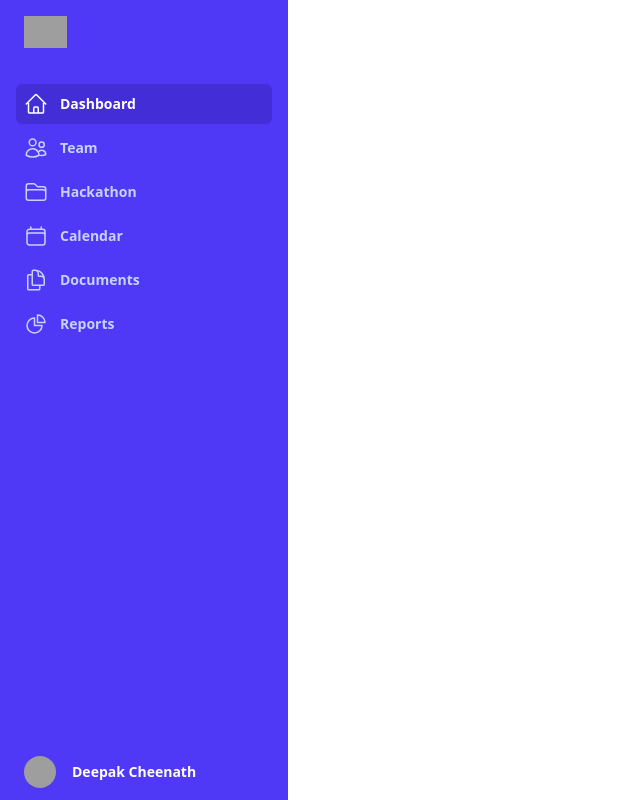
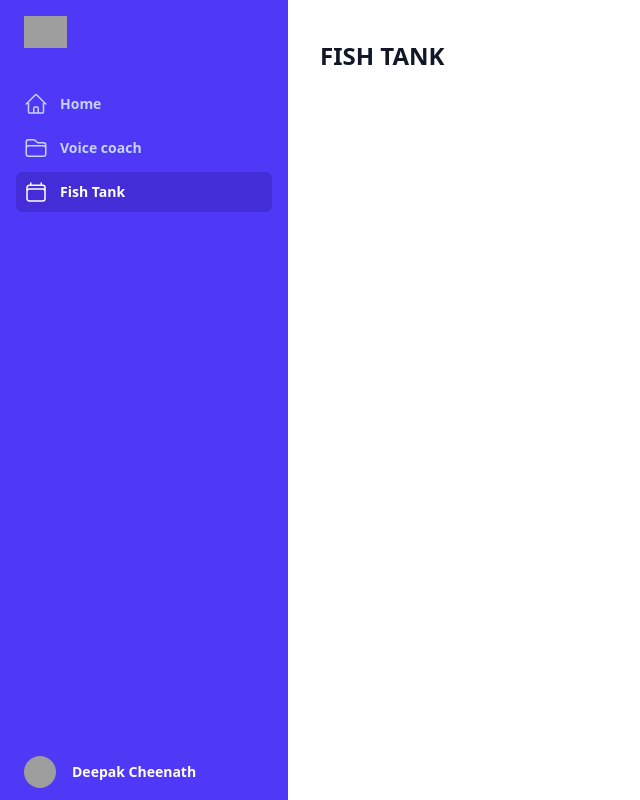
Before and after one commit to deepakjoy/onepunch-labs, a React (Vite) app in the folder client/: page /fish-tank in a window 1280 px wide. Shown: the whole page, without its empty margins (0-640 px from the left). Built offline with nearby package versions, Linux system fonts and the light colour scheme; grey boxes are pictures that could not be loaded.

Commit message:
Cleaned up UI and added blank page for Fish Tank project.

```diff
--- a/client/src/App.tsx
+++ b/client/src/App.tsx
@@ -2,31 +2,32 @@
 
 import { useState } from 'react'
 import { Dialog, DialogBackdrop, DialogPanel, TransitionChild } from '@headlessui/react'
-import { BrowserRouter as Router, Routes, Route, Link } from 'react-router-dom'
+import { Routes, Route, Link, useLocation } from 'react-router-dom'
 import {
   Bars3Icon,
   CalendarIcon,
-  ChartPieIcon,
-  DocumentDuplicateIcon,
   FolderIcon,
   HomeIcon,
-  UsersIcon,
   XMarkIcon,
 } from '@heroicons/react/24/outline'
-import VoiceCoach from './components/VoiceCoach'
+import VoiceCoach from '@components/VoiceCoach'
+import FishTank from '@components/FishTank'
 
-const navigation = [
-  { name: 'Dashboard', href: '/', icon: HomeIcon, current: true },
-  { name: 'Team', href: '/team', icon: UsersIcon, current: false },
-  { name: 'Hackathon', href: '/hackathon', icon: FolderIcon, current: false },
-  { name: 'Calendar', href: '/calendar', icon: CalendarIcon, current: false },
-  { name: 'Documents', href: '/documents', icon: DocumentDuplicateIcon, current: false },
-  { name: 'Reports', href: '/reports', icon: ChartPieIcon, current: false },
+type NavigationItem = {
+  name: string;
+  href: string;
+  icon: React.ComponentType<React.SVGProps<SVGSVGElement>>;
+  current?: boolean;
+};
+
+const navigation: NavigationItem[] = [
+  { name: 'Home', href: '/', icon: HomeIcon },
+  { name: 'Voice coach', href: '/voice-coach', icon: FolderIcon },
+  { name: 'Fish Tank', href: '/fish-tank', icon: CalendarIcon }
 ]
-const teams = [
-  { id: 1, name: 'Heroicons', href: '#', initial: 'H', current: false },
-  { id: 2, name: 'Tailwind Labs', href: '#', initial: 'T', current: false },
-  { id: 3, name: 'Workcation', href: '#', initial: 'W', current: false },
+const projects = [
+  { id: 1, name: 'Voice Coach', href: '#', initial: 'H', current: false },
+  { id: 2, name: 'Fish Tank', href: '#', initial: 'H', current: false }
 ]
 
 function classNames(...classes: string[]) {
@@ -35,9 +36,16 @@ function classNames(...classes: string[]) {
 
 export default function Example() {
   const [sidebarOpen, setSidebarOpen] = useState(false)
+  const location = useLocation();
+  // Determine which nav item is current based on location.pathname
+  const navWithCurrent: NavigationItem[] = navigation.map(item => {
+    if (item.href === '/') {
+      return { ...item, current: location.pathname === '/' };
+    }
+    return { ...item, current: location.pathname.startsWith(item.href) };
+  });
 
   return (
-    <Router>
     <div>
       <Dialog open={sidebarOpen} onClose={setSidebarOpen} className="relative z-50 lg:hidden">
         <DialogBackdrop
@@ -71,7 +79,7 @@ export default function Example() {
                 <ul role="list" className="flex flex-1 flex-col gap-y-7">
                   <li>
                     <ul role="list" className="-mx-2 space-y-1">
-                        {navigation.map((item) => (
+                      {navWithCurrent.map((item) => (
                         <li key={item.name}>
                           <Link
                             to={item.href}
@@ -96,9 +104,9 @@ export default function Example() {
                     </ul>
                   </li>
                   <li>
-                      <div className="text-xs/6 font-semibold text-indigo-200">Your teams</div>
+                    <div className="text-xs/6 font-semibold text-indigo-200">Projects</div>
                     <ul role="list" className="-mx-2 mt-2 space-y-1">
-                        {teams.map((team) => (
+                      {projects.map((team) => (
                         <li key={team.name}>
                           <a
                             href={team.href}
@@ -140,7 +148,7 @@ export default function Example() {
             <ul role="list" className="flex flex-1 flex-col gap-y-7">
               <li>
                 <ul role="list" className="-mx-2 space-y-1">
-                    {navigation.map((item) => (
+                  {navWithCurrent.map((item) => (
                     <li key={item.name}>
                       <Link
                         to={item.href}
@@ -164,10 +172,10 @@ export default function Example() {
                   ))}
                 </ul>
               </li>
-                {/* <li>
-                  <div className="text-xs/6 font-semibold text-indigo-200">Your teams</div>
+              {/* {<li>
+                <div className="text-xs/6 font-semibold text-indigo-200">Project showcase</div>
                 <ul role="list" className="-mx-2 mt-2 space-y-1">
-                    {teams.map((team) => (
+                  {projects.map((team) => (
                     <li key={team.name}>
                       <a
                         href={team.href}
@@ -186,7 +194,7 @@ export default function Example() {
                     </li>
                   ))}
                 </ul>
-                </li> */}
+              </li>} */}
               <li className="-mx-6 mt-auto">
                 <a
                   href="#"
@@ -224,15 +232,11 @@ export default function Example() {
 
       <main className="py-10 lg:pl-72">
         <Routes>
-            <Route path="/" element={<div className="px-4 sm:px-6 lg:px-8">Dashboard Content</div>} />
-            <Route path="/hackathon" element={<VoiceCoach />} />
-            <Route path="/team" element={<div className="px-4 sm:px-6 lg:px-8">Team Content</div>} />
-            <Route path="/calendar" element={<div className="px-4 sm:px-6 lg:px-8">Calendar Content</div>} />
-            <Route path="/documents" element={<div className="px-4 sm:px-6 lg:px-8">Documents Content</div>} />
-            <Route path="/reports" element={<div className="px-4 sm:px-6 lg:px-8">Reports Content</div>} />
+          <Route path="/" element={<div className="px-4 sm:px-6 lg:px-8">Home</div>} />
+          <Route path="/voice-coach" element={<VoiceCoach />} />
+          <Route path="/fish-tank" element={<FishTank />} />
         </Routes>
       </main>
     </div>
-    </Router>
   )
 }
--- /dev/null
+++ b/client/src/components/FishTank.tsx
@@ -0,0 +1,9 @@
+import { type ReactElement } from 'react';
+
+export default function FishTank(): ReactElement {
+  return (
+    <div className="px-4 sm:px-6 lg:px-8">
+      <h1 className="text-2xl font-semibold text-gray-900">FISH TANK</h1>
+    </div>
+  );
+}
--- a/client/src/main.tsx
+++ b/client/src/main.tsx
@@ -1,10 +1,13 @@
 import { StrictMode } from 'react';
 import { createRoot } from 'react-dom/client';
+import { BrowserRouter as Router } from 'react-router-dom';
 import './index.css';
 import App from './App.tsx';
 
 createRoot(document.getElementById('root')!).render(
   <StrictMode>
-    <App />
+    <Router>
+      <App />
+    </Router>
   </StrictMode>,
 );
--- a/client/tsconfig.app.json
+++ b/client/tsconfig.app.json
@@ -14,6 +14,10 @@
     "moduleDetection": "force",
     "noEmit": true,
     "jsx": "react-jsx",
+    "baseUrl": "src",
+    "paths": {
+      "@components/*": ["./components/*"]
+    },
 
     /* Linting */
     "strict": true,
--- a/client/vite.config.ts
+++ b/client/vite.config.ts
@@ -4,4 +4,9 @@ import tailwindcss from '@tailwindcss/vite';
 
 export default defineConfig({
   plugins: [react(), tailwindcss()],
+  resolve: {
+    alias: {
+      '@components': '/src/components'
+    }
+  }
 });
```
Lines whose indentation alone changed are shown as unchanged.
